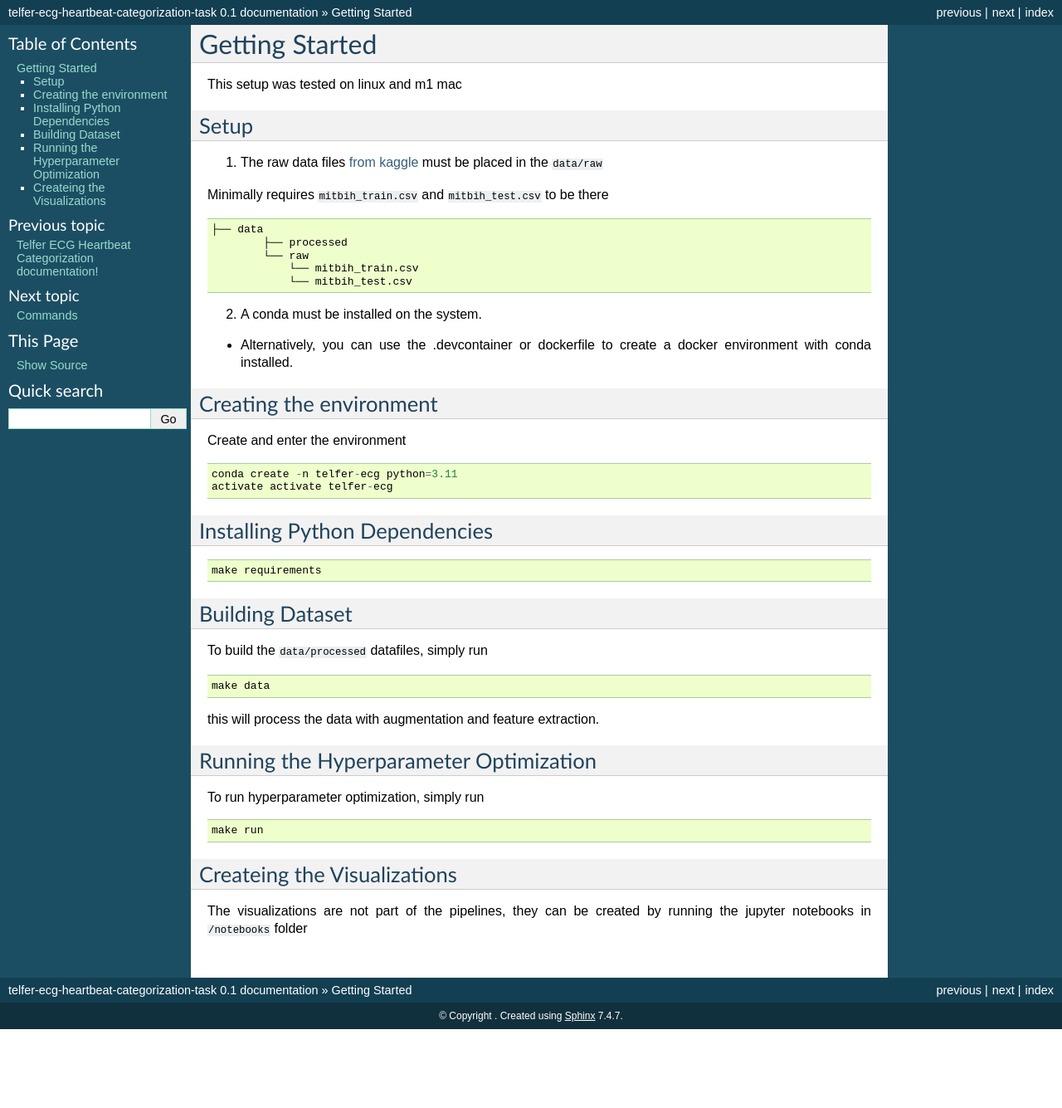
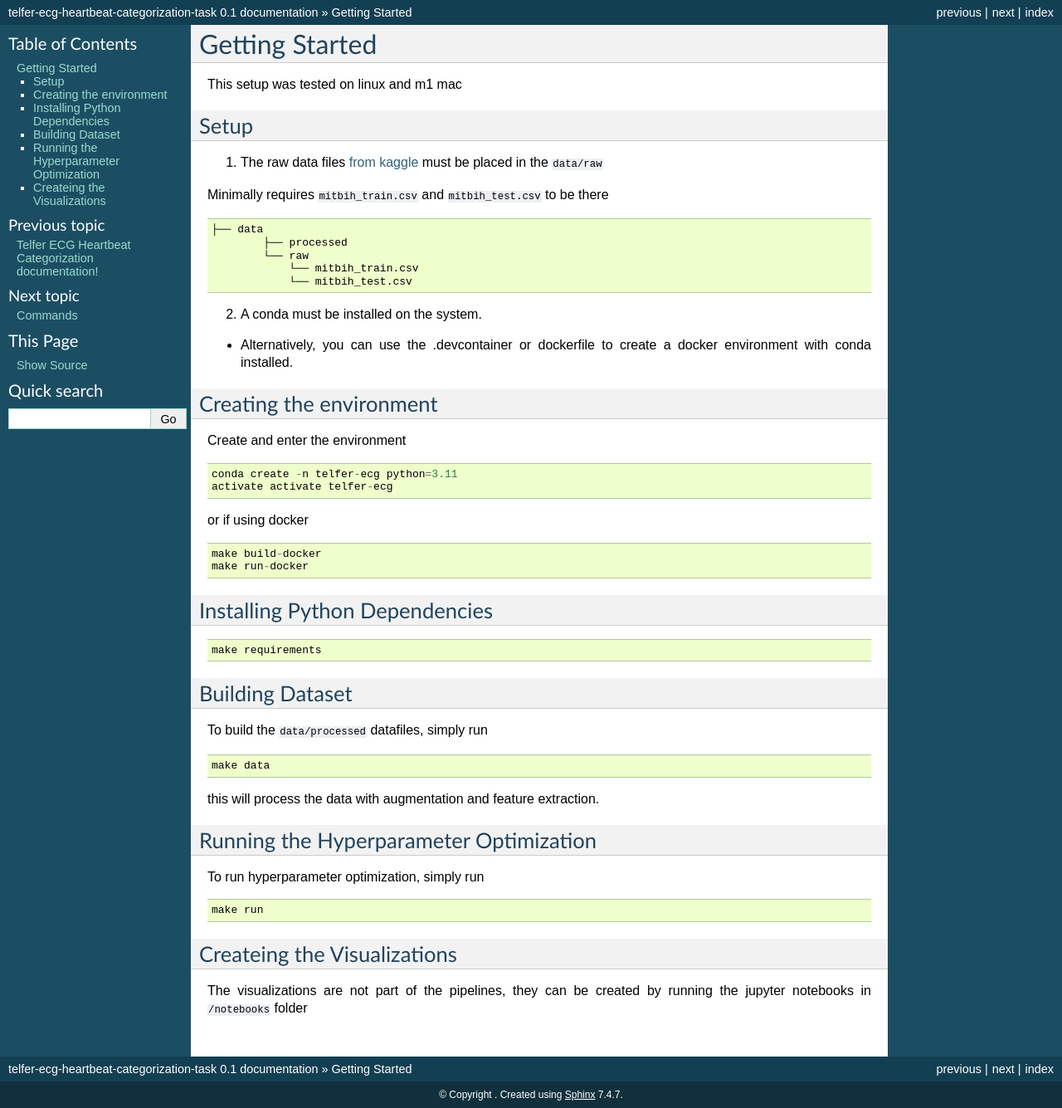
Before and after one commit to A-Telfer/telfer-ecg-heartbeat-categorization-task, a Sphinx documentation site: the page built from docs/getting-started.md, in a window 1280 px wide. Shown: the whole page at 83% size. Built offline with Sphinx 7.4.7, drawn with Linux system fonts in a browser that asks for light colours; before the commit the page ends 1240 px from its top, so only the background shows below that.

Commit message:
Fixed missing conda env dependency and updated docs

````diff
--- a/docs/getting-started.md
+++ b/docs/getting-started.md
@@ -23,7 +23,11 @@
 conda create -n telfer-ecg python=3.11
 activate activate telfer-ecg
 ```
-
+or if using docker
+```
+make build-docker
+make run-docker
+```
 ## Installing Python Dependencies
 ```
 make requirements
--- a/environment.yml
+++ b/environment.yml
@@ -21,4 +21,5 @@
     - tqdm
     - lightning
     - PyWavelets
+    - optuna
 prefix: /opt/anaconda3/envs/ecg-heartbeat
````
Also changed, not shown: 18 other files.
